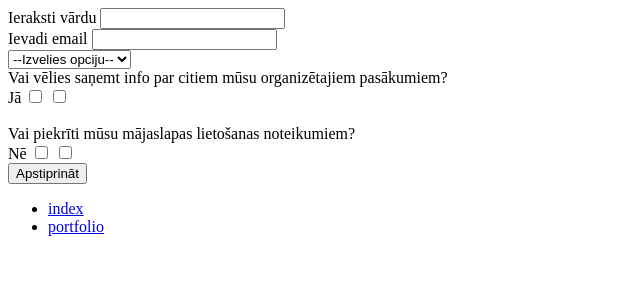
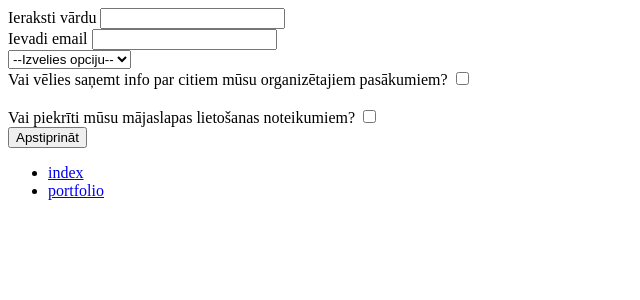
Before and after one commit to EmilsPT22/20241710_PD, a PHP site: page /contact.php in a window 1280 px wide. Shown: the top 300 px of the page, without its empty margins (0-640 px from the left). Run offline with PHP 8.4, Linux system fonts and the light colour scheme.

Commit message:
pielaboju nedaudz kļūdu

```diff
--- a/web/contact.php
+++ b/web/contact.php
@@ -27,18 +27,17 @@
     <br>
     <div>
     <label for="">Vai vēlies saņemt info par citiem mūsu organizētajiem pasākumiem?</label>
-    <br>
-    <label for="">Jā</label>
     <input type="checkbox" name="protams" id="protams">
-    <input type="checkbox" name="nemaz" id="nemaz">
+
+
     </div>
     <br>
     <div>
     <label for="">Vai piekrīti mūsu mājaslapas lietošanas noteikumiem?</label>
-    <br>
-    <label for="">Nē</label>
+
+
     <input type="checkbox" name="protams" id="protams">
-    <input type="checkbox" name="nemaz" id="nemaz">
+
     </div>
 
     <button type="button">Apstiprināt</button>
```
